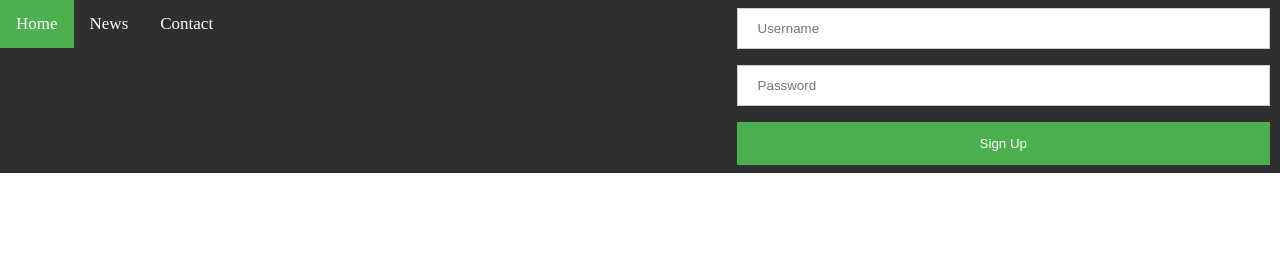
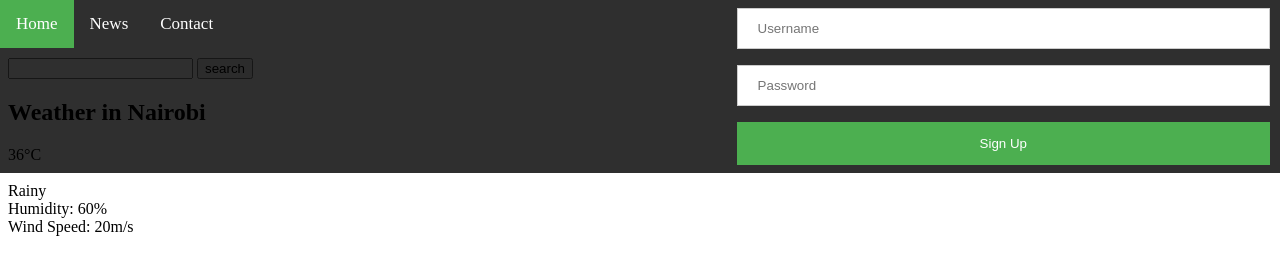
Before and after one commit to Aija254/ProjectWeather, a plain HTML site: page index.html in a window 1280 px wide. Drawn offline with Linux system fonts and the light colour scheme.

Commit message:
Adding the card containing the search form and weather Information

```diff
--- a/index.html
+++ b/index.html
@@ -107,5 +107,26 @@
           opacity: 0.8;
         }
       </style>
+       <!-- This is a "card" containing a search form and weather information -->
+<div class="card">
+
+    <!-- The search form has an input field and a submit button -->
+    <div class="search">
+      <input type="text" class="search-bar">
+      <button type="submit">search</button>
+    </div>
+
+    <!-- The weather section has a city name, temperature, weather icon, description, humidity, and wind speed -->
+    <div class="weather">
+      <h2 class="city">Weather in Nairobi</h2>
+      <div class="temp">36°C</div>
+      <img src="" alt="" class="icon"/>
+      <div class="description"> Rainy</div>
+      <div class="humidity "> Humidity: 60%</div>
+      <div class="wind"> Wind Speed: 20m/s </div>
+    </div>
+  </div>
+
+  <!-- End of the HTML document -->
 </body>
 </html>
```
